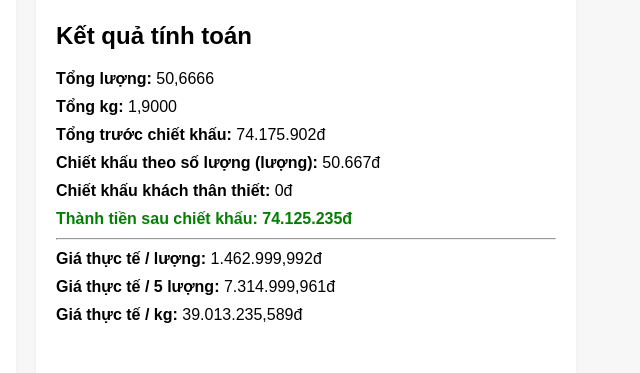
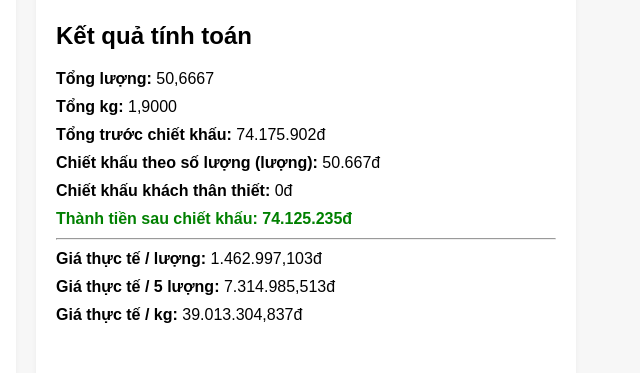
Before and after one commit to nganluongsilver/nl-calculate-order-tools, a plain HTML site: page index.html in a window 1280 px wide. Shown: the part 129-502 px from the top of the page, 614-1254 px from the left. Drawn offline with Linux system fonts and the light colour scheme.

Commit message:
Update index.html

```diff
--- a/index.html
+++ b/index.html
@@ -215,11 +215,11 @@
     const soMieng1Luong = +document.getElementById('mieng1luong').value;
     const isThanhVien = document.getElementById('thanhVien').checked;
 
-    const luongFromKg = soKg * 26.6666;
+    const luongFromKg = soKg * 26.6667;
     const luongFrom5Luong = soLoai5Luong * 5;
     const luongFrom1Luong = soMieng1Luong;
     const tongLuong = luongFromKg + luongFrom5Luong + luongFrom1Luong;
-    const tongKg = soKg + ((luongFrom5Luong + luongFrom1Luong) / 26.6666);
+    const tongKg = soKg + ((luongFrom5Luong + luongFrom1Luong) / 26.6667);
 
     const tienKg = soKg * giaKg;
     const tienLuong = (luongFrom5Luong + luongFrom1Luong) * giaLuong;
@@ -228,7 +228,7 @@
     let giamTheoLuong = 0;
     if (tongLuong >= 266.667) giamTheoLuong = 1800;
     else if (tongLuong >= 100) giamTheoLuong = 1500;
-    else if (tongLuong >= 26.6666) giamTheoLuong = 1000;
+    else if (tongLuong >= 26.6667) giamTheoLuong = 1000;
 
     const chietKhauSoLuong = giamTheoLuong * tongLuong;
     const chietKhauThanhVien = isThanhVien ? 500 * tongLuong : 0;
```
